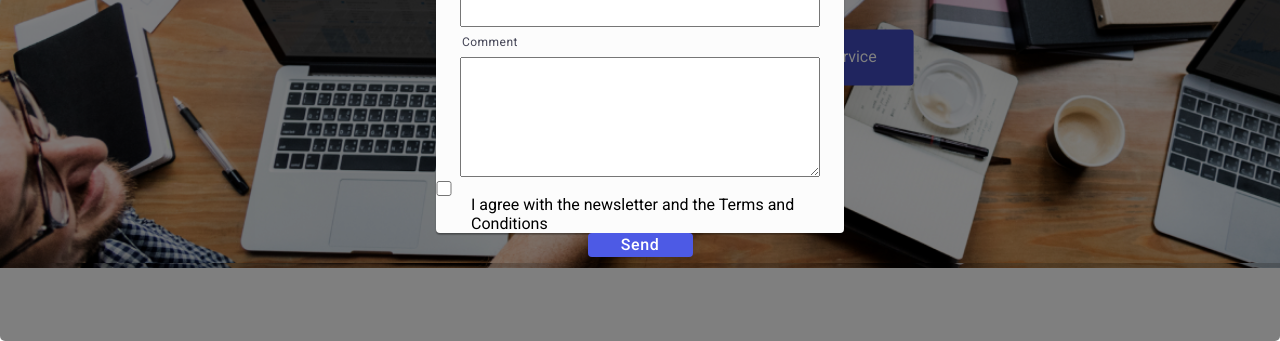
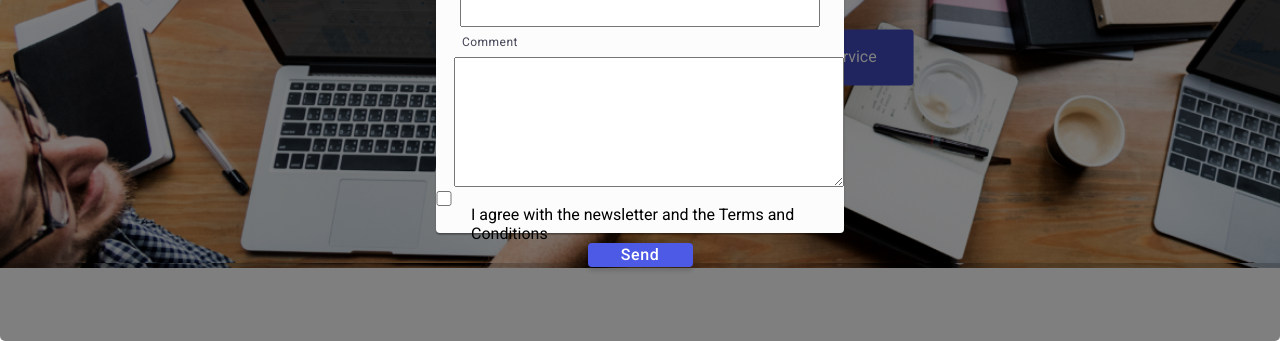
Before and after one commit to winjher/goit-markup-hw-06, a plain HTML site: page index.html in a window 1280 px wide. Shown: the part 459-800 px from the top of the page. Drawn offline with nearby package versions, Linux system fonts and the light colour scheme; files whose address does not match are found by name.

Commit message:
Update index.html

```diff
--- a/index.html
+++ b/index.html
@@ -592,7 +592,7 @@
 
                         <label for="username" class="user-info">Comment</label>
                         <!-- <img src="images/icons/user-check.svg" alt="" class="user-icons"> -->
-                        <textarea name="comments" id=comments rows="8" cols="20" class="user-info-comments"></textarea>
+                        <textarea name="comments" id=comments rows="8" cols="20" class="user-info"></textarea>
 
                         <input type="checkbox" name="" id="" class="user-checkox-icon" />
 
```
